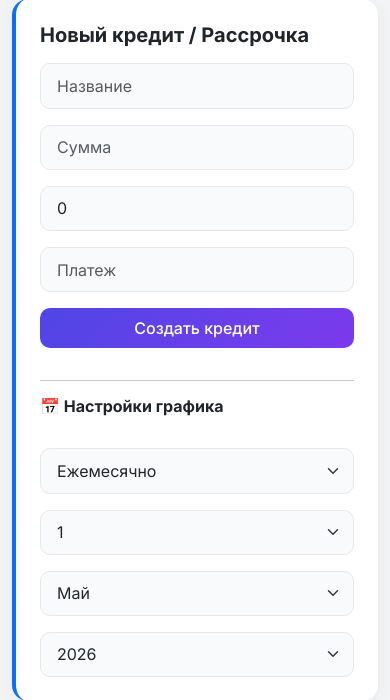
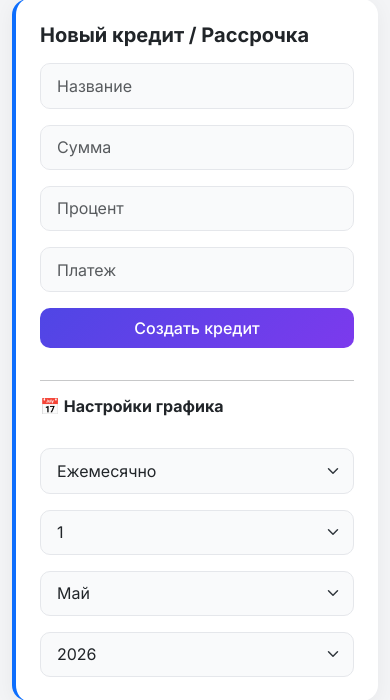
Before and after one commit to Katerina-zyazina/finance-tracker, a Flask app: page /dashboard in a window 390 px wide. Shown: the part 1915-2615 px from the top of the page. Run offline with Flask 3, Linux system fonts and the light colour scheme; a user stored in the database is signed in; data that the repository does not hold is empty.

Commit message:
Fix: change interest rate placeholder to 'Процент'

```diff
--- a/templates/dashboard.html
+++ b/templates/dashboard.html
@@ -47,7 +47,7 @@
             <form method="POST" class="row g-3">
                 <div class="col-md-3"><input type="text" name="credit_name" class="form-control" placeholder="Название" required></div>
                 <div class="col-md-2"><input type="number" step="0.01" name="total_amount" class="form-control" placeholder="Сумма" required></div>
-                <div class="col-md-2"><input type="number" step="0.1" name="interest_rate" class="form-control" placeholder="% Годовых" value="0"></div>
+                <div class="col-md-2"><input type="number" step="0.1" name="interest_rate" class="form-control" placeholder="Процент"></div>
                 <div class="col-md-2"><input type="number" step="0.01" name="monthly_payment_fixed" class="form-control" placeholder="Платеж" required></div>
                 <div class="col-md-2 d-flex align-items-end"><button type="submit" class="btn btn-primary w-100 py-2" style="min-width: 150px;">Создать кредит</button></div>
                 <div class="col-12"><hr class="my-3"><h6 class="fw-bold mb-3">📅 Настройки графика</h6></div>
```
